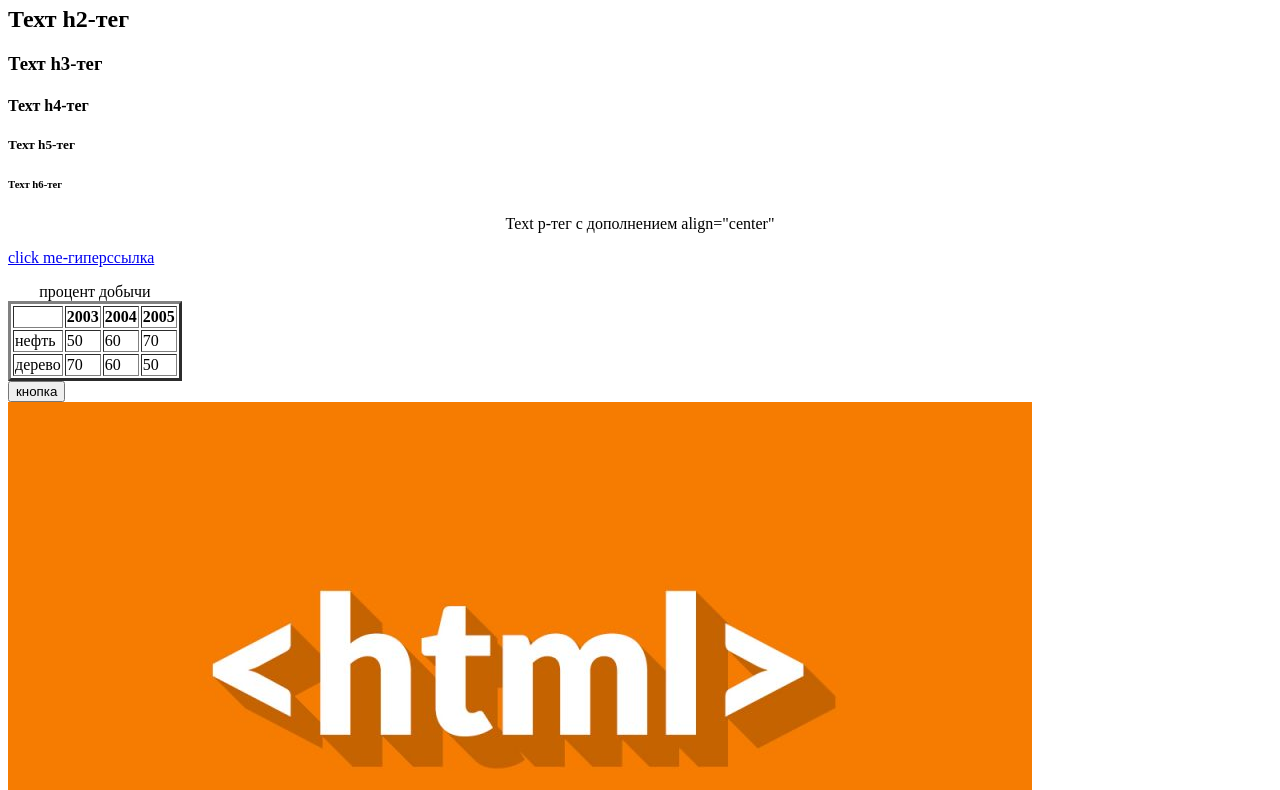
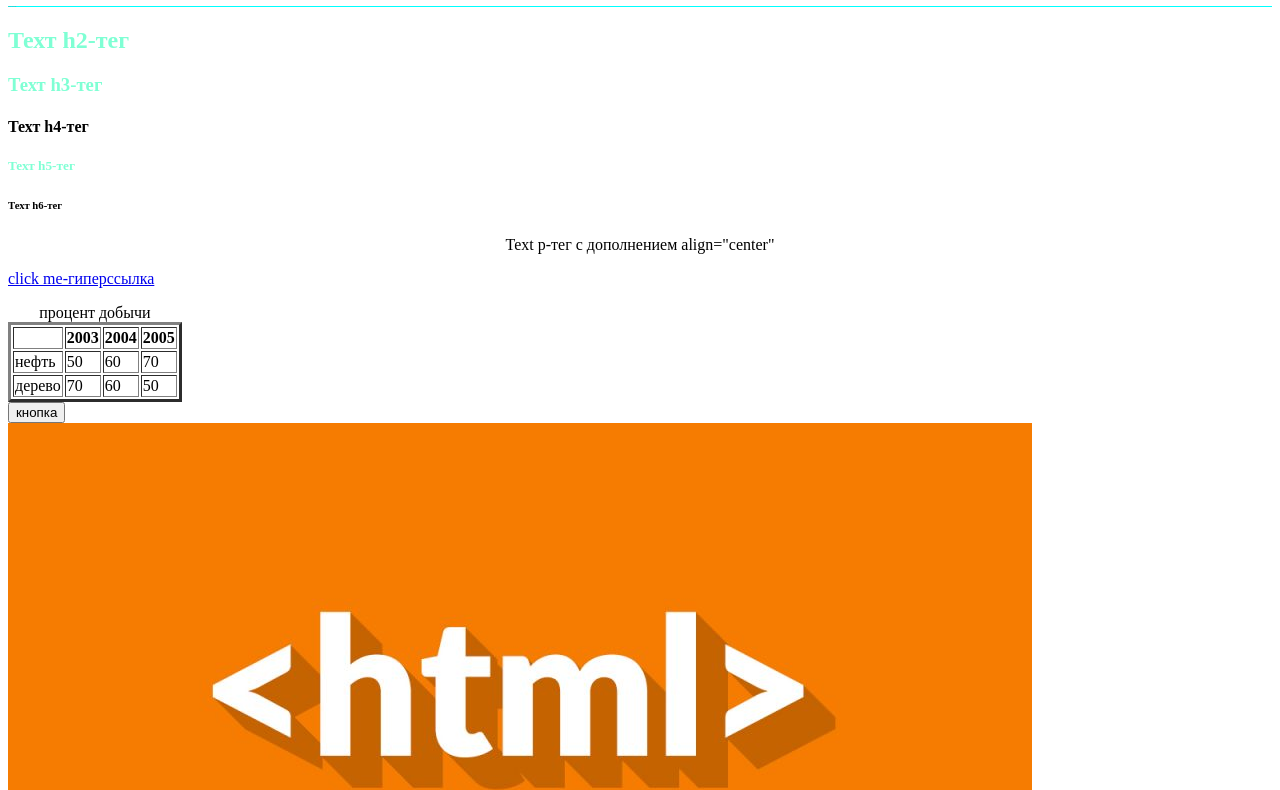
Before and after one commit to Leonud/frontend, a plain HTML site: page les1/MyProject.html in a window 1280 px wide. Shown: the part 60-850 px from the top of the page. Drawn offline with Linux system fonts and the light colour scheme.

Commit message:
пример стилей css

```diff
--- a/les1/MyProject.html
+++ b/les1/MyProject.html
@@ -1,14 +1,15 @@
 <head>
     <title>MyPage</title>
-
+    <link rel="stylesheet" type="text/css" href="style.css">
 </head>
 
 <body>
     <h1>Техт h1-тег</h1>
-    <h2>Техт h2-тег</h2>
-    <h3>Техт h3-тег</h3>
+    <h1 id="hh">Техт h1-тег лучше</h1>
+    <h2 class="klas">Техт h2-тег</h2>
+    <h3 class="klas">Техт h3-тег</h3>
     <h4>Техт h4-тег</h4>
-    <h5>Техт h5-тег</h5>
+    <h5 class="klas">Техт h5-тег</h5>
     <h6>Техт h6-тег</h6>
     <p align="center">Text p-тег c дополнением align="center"</p>
     <a href="https://vk.com">click me-гиперссылка</a>
@@ -16,7 +17,7 @@
     <table border="3">
         <caption>процент добычи</caption>
         <tr>
-            <th>    </th>
+            <th> </th>
             <th>2003</th>
             <th>2004</th>
             <th>2005</th>
@@ -34,7 +35,7 @@
             <td>50</td>
         </tr>
     </table>
-    <button onclick="runProgram()" >кнопка</button>
+    <button onclick="runProgram()">кнопка</button>
     <div>
         <img src="Image.jpg">
     </div>
--- /dev/null
+++ b/les1/style.css
@@ -0,0 +1,12 @@
+h1{
+    color: hotpink;
+    background-color: aqua;
+}
+
+#hh{
+    color: cadetblue;
+    font-size: 1px;
+}
+.klas{
+    color: aquamarine;
+}
```
Lines whose indentation alone changed are shown as unchanged.
